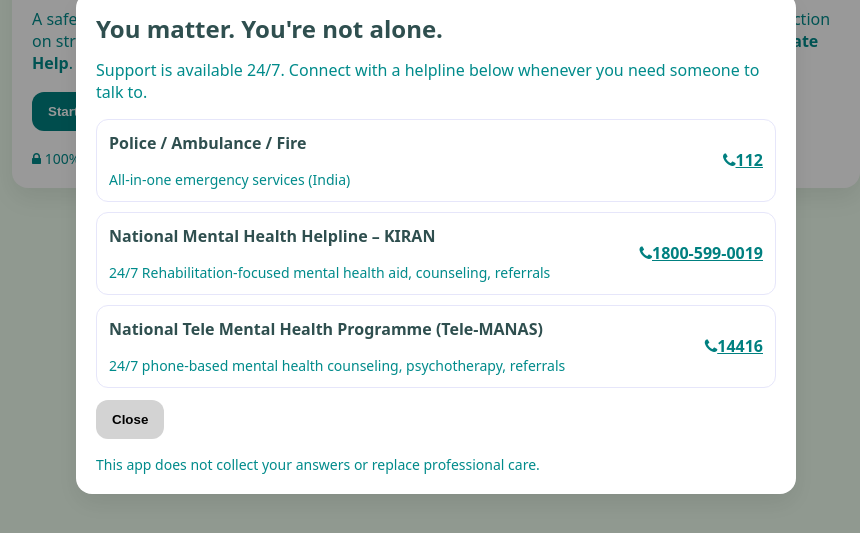
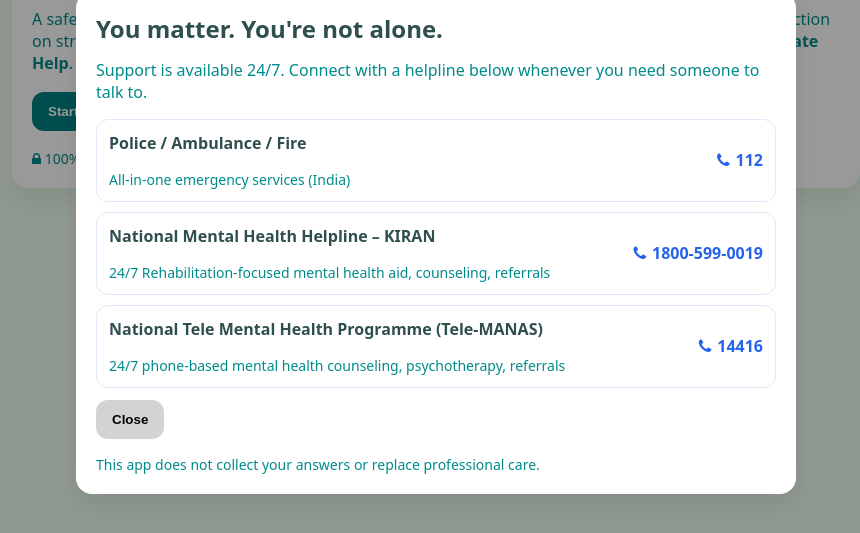
Before and after one commit to dhevasumithaa/PsyLume, a plain HTML site: page index.html in a window 1280 px wide. Both pictures are taken after a click on the button "Immediate Help". Shown: the part 157-690 px from the top of the page, without its empty margins (204-1064 px from the left). Drawn offline with Linux system fonts and the light colour scheme.

Commit message:
Style updates for helpNumber class in styles.css

```diff
--- a/styles.css
+++ b/styles.css
@@ -153,7 +153,20 @@
 
 .helpList  { display: grid; gap: 10px; }
 .helpItem  { padding: 12px; border: 1px solid lavender; border-radius: 12px; }
-.helpNumber{ font-weight: 700; }
+.helpNumber{
+    color:#2563eb;
+    text-decoration:none;
+    font-weight:600;
+    cursor:pointer;
+}
+
+.helpNumber:hover{
+    text-decoration:underline;
+}
+
+.helpNumber .fa{
+    margin-right:6px;
+}
 
 .foot {
   margin-top: 16px;
```
